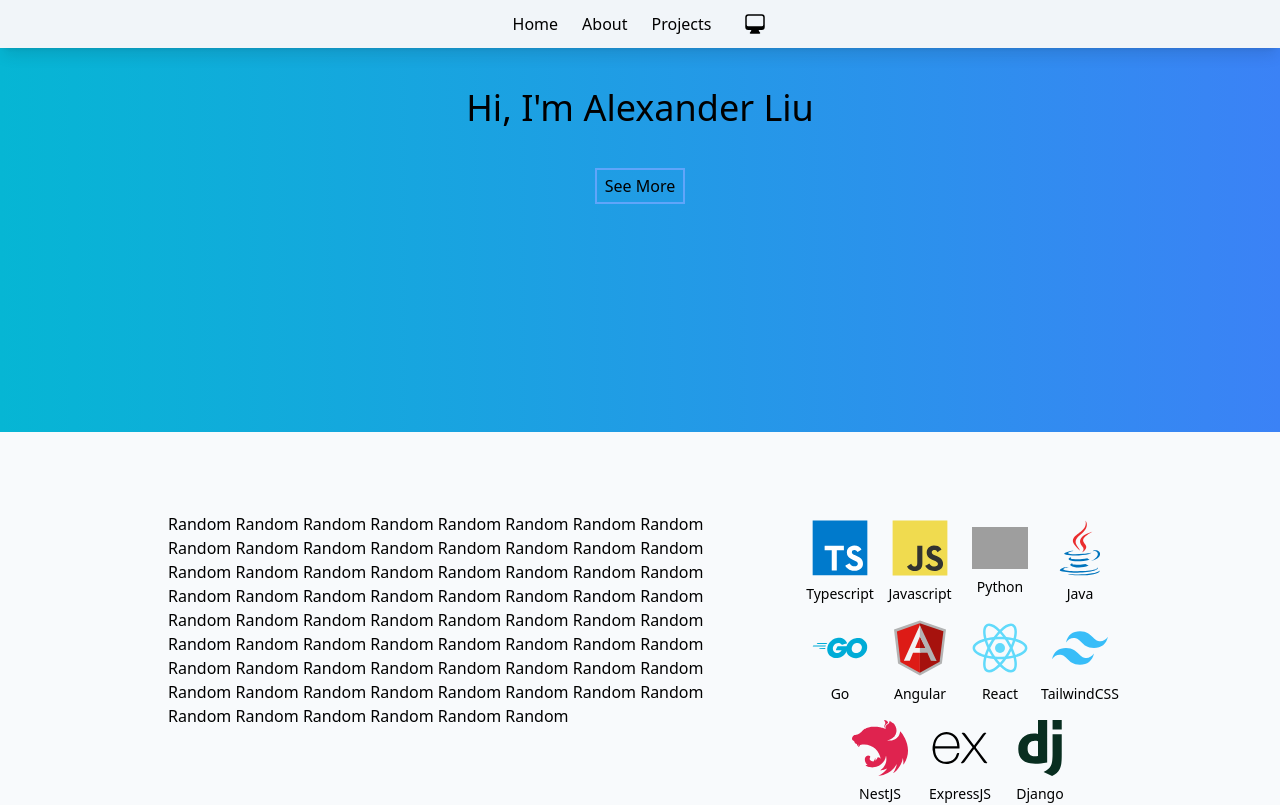
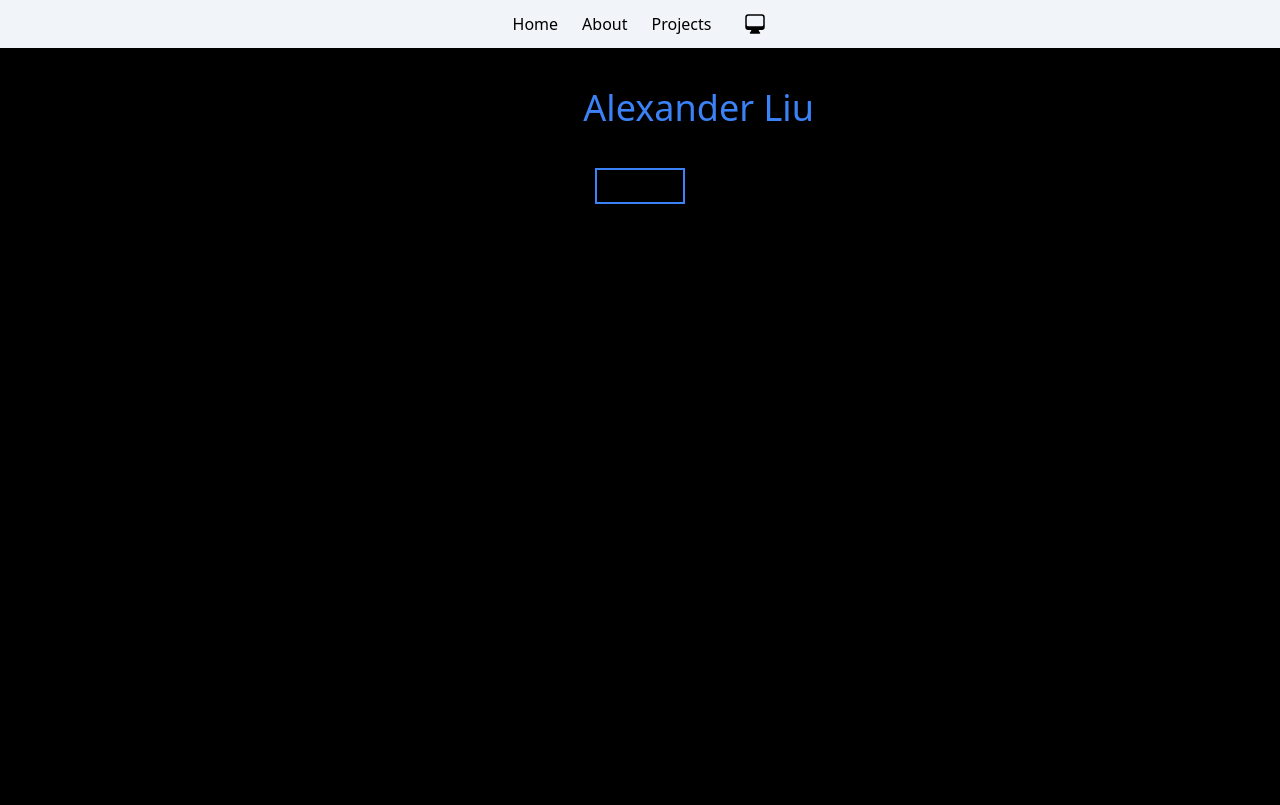
Before and after one commit to A1exander-liU/portfolio, a Next.js app: page / in a window 1280 px wide. Shown: the top 805 px of the page. Built offline with nearby package versions, Linux system fonts and the light colour scheme; grey boxes are pictures that could not be loaded.

Commit message:
feat: update title
animate the title text and see more button

```diff
--- /dev/null
+++ b/app/components/title.tsx
@@ -0,0 +1,25 @@
+import React from "react";
+import { motion } from "framer-motion";
+
+export default function Title({ name }: { name: string }) {
+  return (
+    <>
+      <h2 className="my-10 text-4xl text-center">
+        {`Hi, I'm `}
+        <span className="text-blue-500">
+          {name.split("").map((char, i) => (
+            <motion.span
+              key={i}
+              initial={{ opacity: 0 }}
+              whileInView={{ opacity: 1 }}
+              transition={{ delay: i * 0.1 + 0.5 }}
+              viewport={{ once: true }}
+            >
+              {char}
+            </motion.span>
+          ))}
+        </span>
+      </h2>
+    </>
+  );
+}
--- a/app/page.tsx
+++ b/app/page.tsx
@@ -7,17 +7,29 @@ import AboutSection from "./components/about/aboutSection";
 import ContactSection from "./components/contactSection";
 import ProjectSection from "./components/project/projectSection";
 import Link from "next/link";
+import Title from "./components/title";
 import { projects } from "./data/projects";
 import { info } from "./data/info";
 
 export default function Home() {
   return (
     <>
-      <section className="px-10 min-h-96 w-full bg-gradient-to-r from-cyan-500 to-blue-500 flex flex-col items-center">
-        <h2 className="my-10 text-4xl text-center">{`Hi, I'm ${info.name}`}</h2>
-        <Link href="/#about">
-          <motion.button className="px-2 py-1 border-2 border-solid border-blue-400">See More</motion.button>
-        </Link>
+      <section className="px-10 h-screen w-full flex flex-col items-center bg-black">
+        <Title name={info.name} />
+        <motion.button
+          initial={{ opacity: 0, y: "20vh" }}
+          whileHover={{ backgroundColor: "#3b82f6" }}
+          whileTap={{ backgroundColor: "#3b82f6" }}
+          whileInView={{ opacity: 1, y: 0 }}
+          transition={{
+            opacity: { duration: 0, delay: 3.25 },
+            backgroundColor: { duration: 0.2 },
+            y: { duration: 0.75, delay: 3.25 },
+          }}
+          className="px-2 py-1 border-2 border-solid border-blue-500"
+        >
+          <Link href="/#about">See More</Link>
+        </motion.button>
       </section>
       <AboutSection />
       <ProjectSection nodes={projects} />
```
